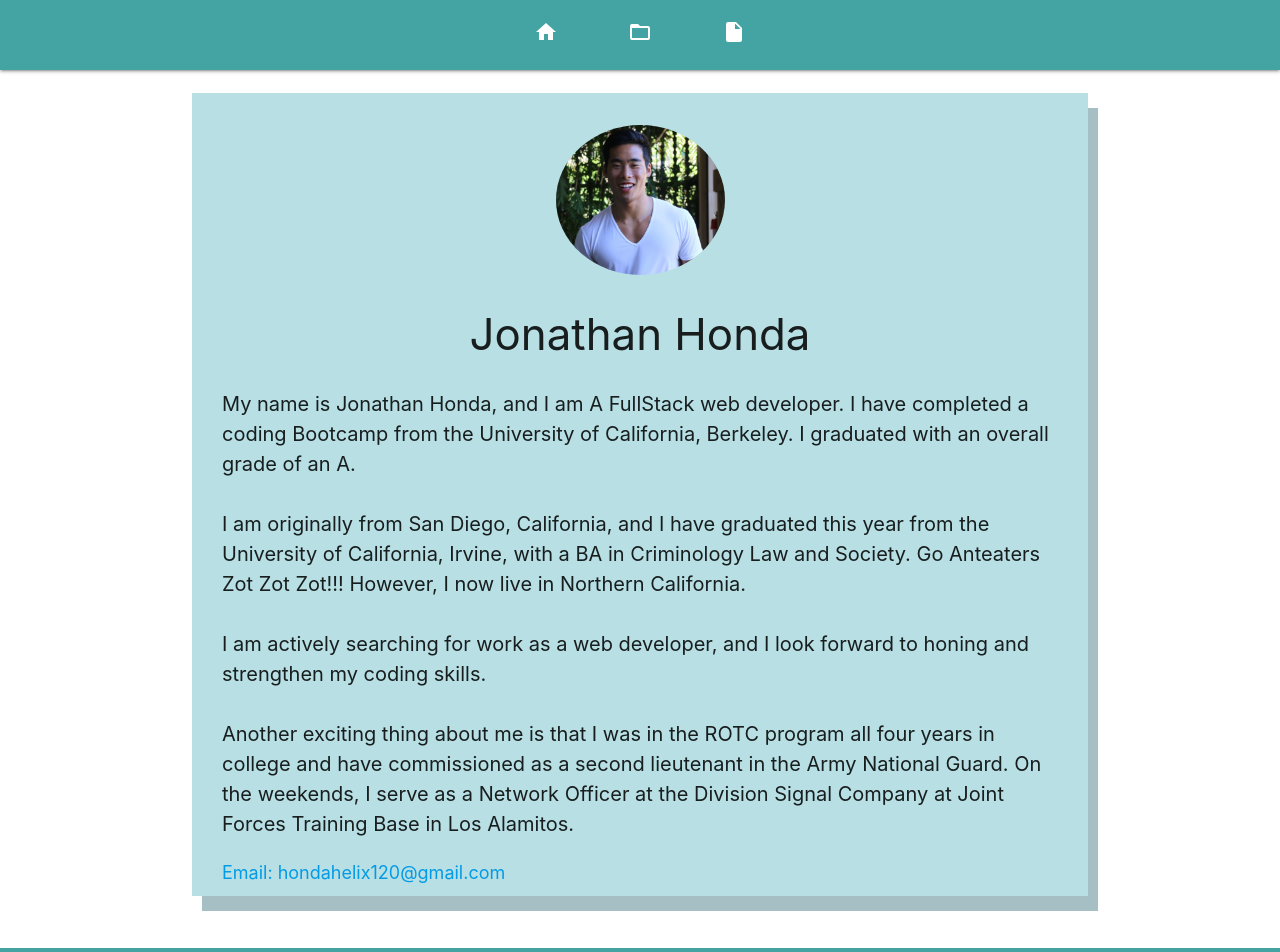
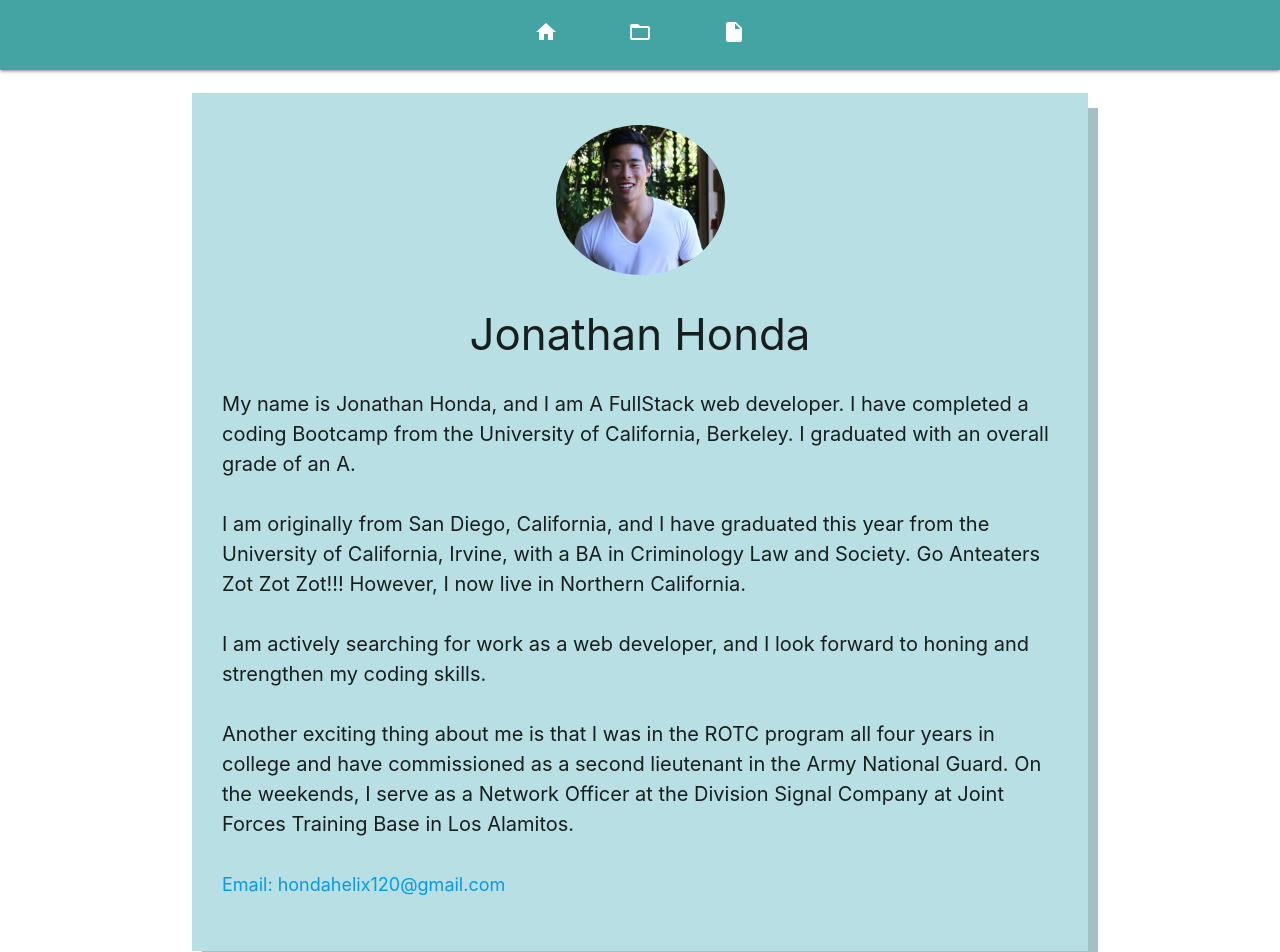
Before and after one commit to hondahelix/react-portfolio, a React (Create React App) app: page / in a window 1280 px wide. Shown: the top 952 px of the page. Built offline with nearby package versions, Linux system fonts and the light colour scheme; the HTML template or start-up script is replaced by a standard one.

Commit message:
cleaned up code

```diff
--- /dev/null
+++ b/src/app.css
@@ -0,0 +1,6 @@
+*{
+    margin:0;
+    padding: 0;
+    font-family: sans-serif;
+
+}
--- a/src/components/Home/home.css
+++ b/src/components/Home/home.css
@@ -10,8 +10,6 @@
     height: 150px;
     width: 169px;
 }
-
-
 p{
     font-size: 20px;
     padding-left: 20px;
@@ -20,5 +18,4 @@ p{
 }
 #email{
     font-size: large;
-    margin-left: 20px;
 }
--- a/src/components/Home/index.js
+++ b/src/components/Home/index.js
@@ -26,13 +26,10 @@ function Home (){
                         Another exciting thing about me is that I was in the ROTC program all four years in college and have commissioned as a second lieutenant in the Army National Guard.
                         On the weekends, I serve as a Network Officer at the Division Signal Company at Joint Forces Training Base in Los Alamitos.
                     </p>
+                    <p><a id = "email" className="center-align" href="mailto: hondahelix120@gmail.com">Email: hondahelix120@gmail.com</a></p>
                 </div>
-                <b></b>
-                <a id = "email" href="mailto: hondahelix120@gmail.com">Email: hondahelix120@gmail.com</a>
                 <br></br>
-
             </div>
-
         </div>
     )
 
```
Lines whose indentation alone changed are shown as unchanged.
